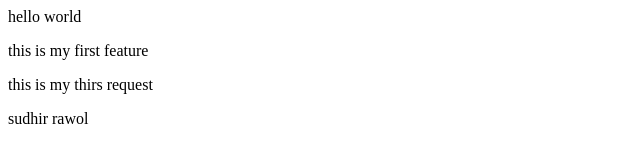
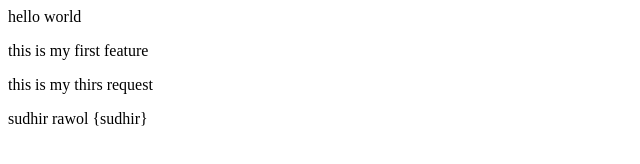
Before and after one commit to Sudhirrawol/localRepo, a plain HTML site: page index.html in a window 1280 px wide. Shown: the full height of the page, 0-640 px from the left. Drawn offline with Linux system fonts and the light colour scheme.

Commit message:
commited code

```diff
--- a/index.html
+++ b/index.html
@@ -1,4 +1,4 @@
 <p>hello world</p>
 <p>this is my first feature</p>
 <p>this is my thirs request</p>
-<p>sudhir rawol</p>
+<p>sudhir rawol {sudhir}</p>
```
